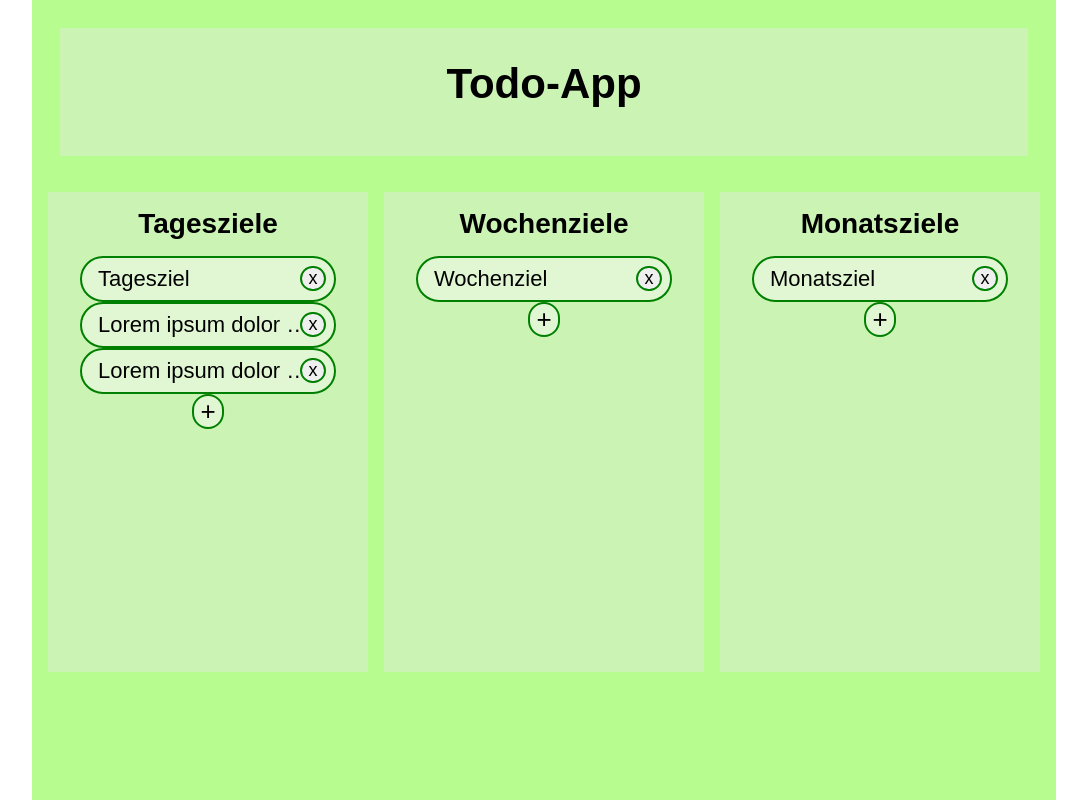
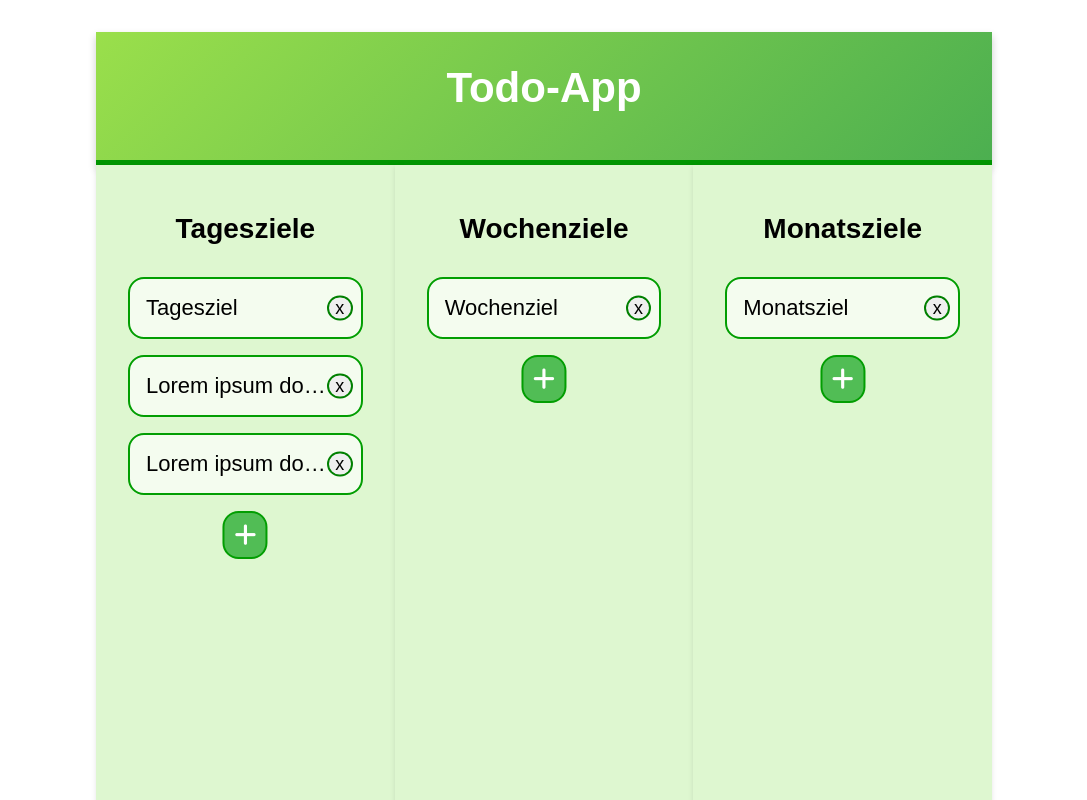
Before and after one commit to Diana-Hellmann/Todo-App-Repo, a plain HTML site: page index.html in a window 1280 px wide. Shown: the top 800 px of the page, without its empty margins (96-1183 px from the left). Drawn offline with Linux system fonts and the light colour scheme.

Commit message:
Design überarbeitet

```diff
--- a/index.html
+++ b/index.html
@@ -5,6 +5,7 @@
     <meta name="viewport" content="width=device-width, initial-scale=1.0">
     <link href="style.css" rel="stylesheet">
     <script src="script.js" defer></script>
+    <link rel="stylesheet" href="https://cdnjs.cloudflare.com/ajax/libs/font-awesome/6.5.1/css/all.min.css">
     <title>Todo-App</title>
 </head>
 <body>
@@ -13,30 +14,33 @@
             <h1>Todo-App</h1>
         </header>
         <div class="container-listen">
-            <div>
+            <div class="container-einzelne-liste">
                 <h2>Tagesziele</h2>
                 <ul id="ul-tag">
                     <li class="beispiel-liste">Tagesziel <button class="btn-delete">x</button></li>
                     <li class="beispiel-liste">Lorem ipsum dolor sit amet consectetur ipsum <button class="btn-delete">x</button></li>
                     <li class="beispiel-liste">Lorem ipsum dolor sit amet <button class="btn-delete">x</button></li>
                 </ul>
-                <button id="btn-tag" class="btn-add">+</button>
+                <button id="btn-tag" class="btn-add"><i class="fa-solid fa-plus"></i></button>
+                <p class="fehlermeldung">Die Aufgabe darf nicht leer sein.</p>
             </div>
 
-            <div>
+            <div class="container-einzelne-liste">
                 <h2>Wochenziele</h2>
                 <ul id="ul-woche">
                     <li class="beispiel-liste">Wochenziel <button class="btn-delete">x</button></li>
                 </ul>
-                <button id="btn-woche" class="btn-add">+</button>
+                <button id="btn-woche" class="btn-add"><i class="fa-solid fa-plus"></i></button>
+                <p class="fehlermeldung">Die Aufgabe darf nicht leer sein.</p>
             </div>
 
-            <div>
+            <div class="container-einzelne-liste">
                 <h2>Monatsziele</h2>
                 <ul id="ul-monat">
                     <li class="beispiel-liste">Monatsziel <button class="btn-delete">x</button></li>
                 </ul>
-                <button id="btn-monat" class="btn-add">+</button>
+                <button id="btn-monat" class="btn-add"><i class="fa-solid fa-plus"></i></button>
+                <p class="fehlermeldung">Die Aufgabe darf nicht leer sein.</p>
             </div>
         </div>
     </div>
--- a/script.js
+++ b/script.js
@@ -8,21 +8,38 @@ function createTask(){
     return neuesLi;
 }
 
+function fehlermeldung(event){
+    //parent finden
+    let container = event.closest("div");
+    let fehler = container.querySelector(".fehlermeldung");
+
+    //prüfen, ob das richtige Element angekommen ist
+    if (fehler && fehler.classList.contains("fehlermeldung")) {
+        fehler.style.display = "block";
+        event.style.border = "3px solid rgb(226, 58, 58)";
+
+        //nach 3 Sekunden Fehlermeldung entfernen
+        setTimeout(() => {
+            fehler.style.display = "none";
+            event.style.border = "2px solid green";
+        }, 3000);
+    }
+
+}
+
 function validateTask(task){
 
-    //vor Inhaltsprüfung Btn entfernen
+    //vor Inhaltsprüfung Btn entfernen, jedes Feld wird geprüft, also wird bei jedem Feld der Btn entfernt
     const btn = task.querySelector("button");
     if(btn){
         btn.remove();
     }
 
-    //mögl. Leerzeichen entfernen
     const taskContent = task.innerText.trim();
     //prüfen, ob Task leer
-    if(taskContent == "" || taskContent == "Aufgabe"){
-        alert("Bitte Text eingeben!");
-        return;
-    }
+    if(taskContent == "" || taskContent == "Aufgabe") fehlermeldung(task);
+        //btn nach Prüfung wieder hinzufügen, muss außerhalb der if, weil er immer hinzugefügt werden muss
+        task.appendChild(btn);
 }
 
 function addTask(event){
@@ -66,6 +83,15 @@ function ausklappen(event){
        });
    }
 }
+//ul blur event, blur blubbert nicht, focusout schon
+document.querySelectorAll("ul").forEach(ul => {
+    ul.addEventListener("focusout", (event) => {
+        console.log(event.target);
+        if(event.target.tagName == "LI")
+        //event target übergeben
+        validateTask(event.target);
+    })
+});
 
 //add btn bei Click
 document.querySelectorAll(".btn-add").forEach(btn => {
--- a/style.css
+++ b/style.css
@@ -11,45 +11,60 @@ body{
 header{
     text-align: center;
     padding: 2rem 0 3rem;
-    background-color: rgb(203, 243, 180);
-    border: 28px solid rgb(183, 252, 143);
-    border-bottom: 36px solid rgb(183, 252, 143);
+    margin-top: 2rem;
+    background: linear-gradient(135deg, #9adf4b, #4caf50);
+    color: white;
+    border-bottom: 5px solid rgb(1, 150, 1);
+    box-shadow: 0 4px 8px rgba(0, 0, 0, 0.2);
+
 }
 h1{
     font-size: 42px;
 }
 h2{
-    margin-bottom: 1rem;
+    margin: 2rem;
     font-size: 28px;
     text-align: center;
 }
 .container{
     margin: 0 auto;
-    background-color: rgb(183, 252, 143);
-    width: 80%;
+    /* background-color: rgb(183, 252, 143); */
+    width: 70%;
     height: 100vh;
 }
 .container-listen{
     display: flex;
-    justify-content: space-evenly;
+    justify-content: space-between;
 }
-.container-listen div{
-    width: 20rem;
-    /* height: 28rem; */
-    height: 60vh;
-    background-color: rgb(203, 243, 180);
+.container-einzelne-liste{
+    width: 26rem;
+    height: 100vh;
+    overflow-y: auto;
+    background-color: rgb(222, 247, 208);
+    box-shadow: 0 2px 5px rgba(0, 0, 0, 0.1);
     padding: 1rem 2rem;
+    margin-bottom: 3rem;
     position: relative;
+}
+.fehlermeldung{
+    background-color: rgb(244, 252, 239);
+    border: 3px solid rgb(226, 58, 58);
+    padding: 0.5rem;
+    font-size: 16px;
+    display: none;
 }
 ul{
     list-style: none;
 }
 li{
-    padding: 0.5rem 1rem;
-    background-color: rgb(225, 247, 212);
-    border: 2px solid green;
-    border-radius: 2rem;
-    /* height: 3rem; */
+    padding: 1rem;
+    padding-right: 2rem;
+    margin-bottom: 1rem;
+    background-color: rgb(244, 252, 239);
+    border: 2px solid rgb(2, 158, 2);
+    border-radius: 1rem;
+    /*damit auch ohne Inhalt min-Größe*/
+    min-height: 3rem;
     overflow: hidden;
     white-space: nowrap;
     /*Punkte beim gekürzten Satz*/
@@ -63,15 +78,20 @@ li{
     cursor: text;
 }
 .btn-add{
-    font-size: 26px;
-    background-color: rgb(225, 247, 212);
-    padding: 0 0.4rem;
-    border: 2px solid green;
-    border-radius: 2rem;
+    /* font-size: 26px; */
+    background-color: #51bd55;
+    color: white;
+    padding: 0.6rem;
+    border: 2px solid rgb(2, 158, 2);
+    border-radius: 1rem;
+    /* margin-bottom: 2rem; */
     position: absolute;
     left: 50%;
-    /*verschiebt Btn um 50% seiner Breite nach links*/
+    /* verschiebt Btn um 50% seiner Breite nach links */
     transform: translateX(-50%);
+}
+.btn-add i{
+    font-size: 25px;
 }
 .btn-delete{
     font-size: 18px;
@@ -80,6 +100,7 @@ li{
     padding: 0 0.4rem;
     position: absolute;
     right: 0.5rem;
-
-
+    top: 50%;
+    /* Vertikale Mitte */
+    transform: translateY(-50%);
 }
```
